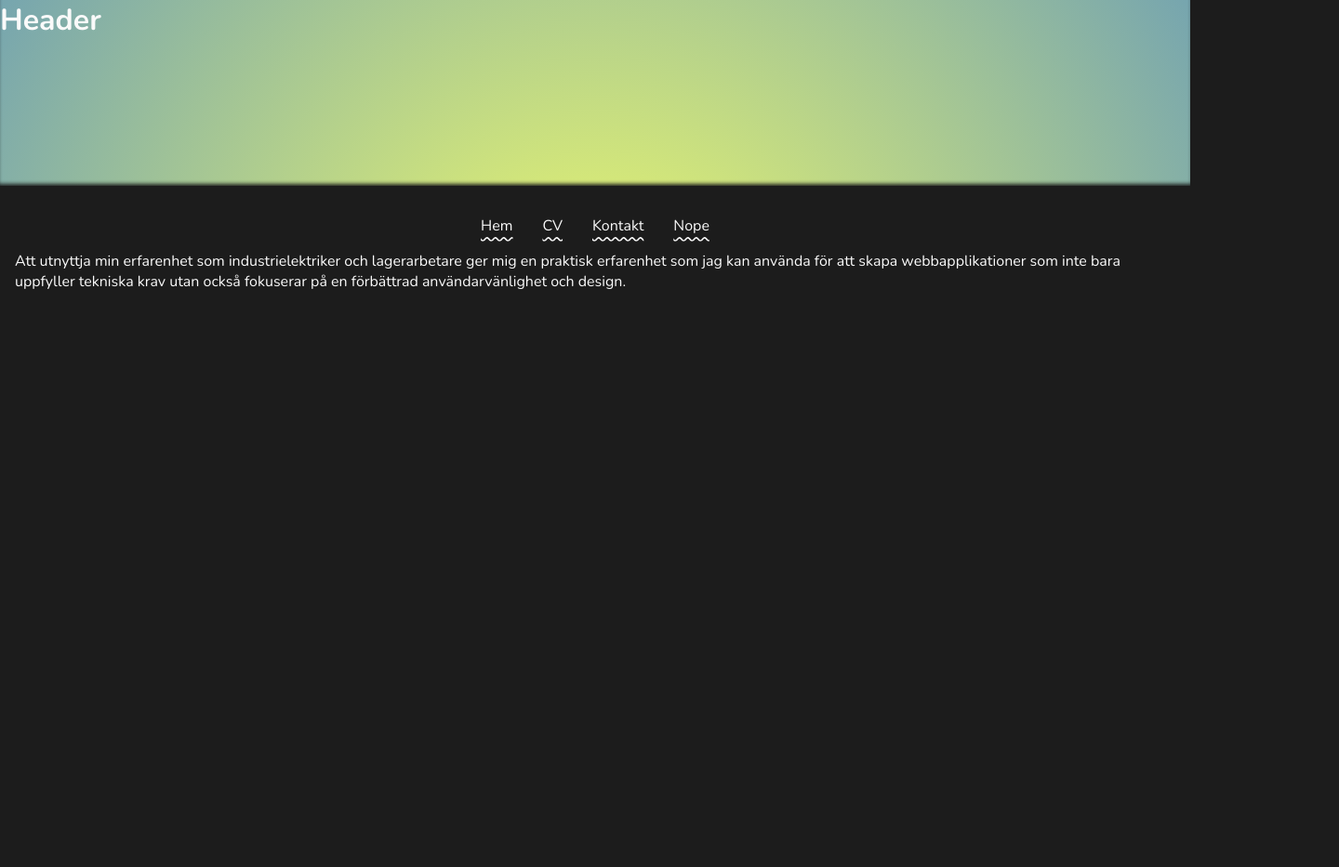
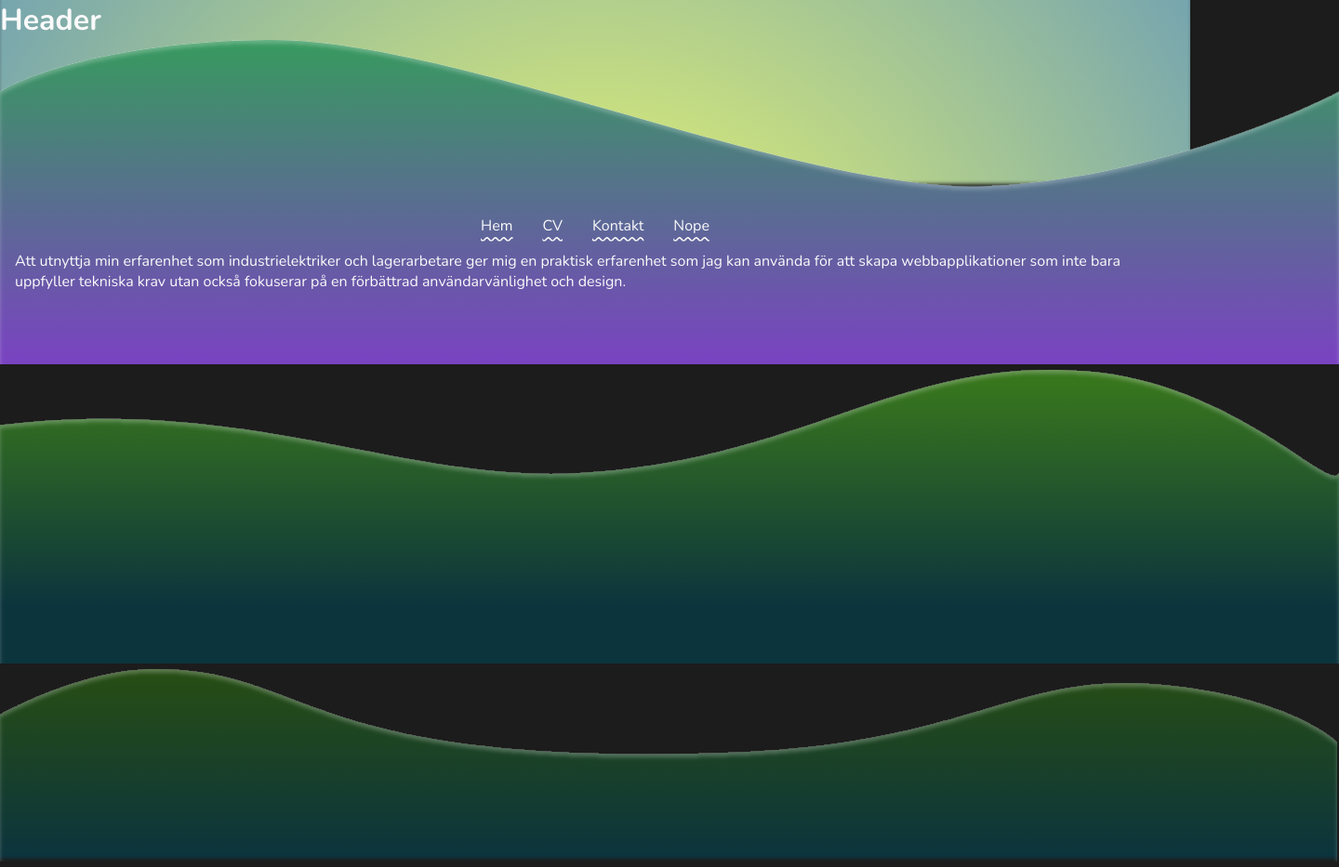
Before and after one commit to coffeetails/portfolio, a React (Vite) app: page / in a window 1280 px wide. Shown: the whole page at 93% size, 1440 px wide, since content can reach past the window. Before the commit the page ends 800 px from the top, so only its background shows below. Built offline with nearby package versions, Linux system fonts and the light colour scheme.

Commit message:
figuring out svgs and react

```diff
--- /dev/null
+++ b/src/routes/root.css
@@ -0,0 +1,34 @@
+
+
+.wave-one {
+    position: absolute;
+    width: 1440px;
+    height: 349px;
+    left: 0px;
+    top: 67px;
+
+    background: linear-gradient(180deg, #379A5E 0%, #7A42C2 100%);
+    box-shadow: inset 0px 4px 4px rgba(255, 255, 255, 0.25);
+}
+
+.wave-two {
+    position: absolute;
+    width: 1440px;
+    height: 316px;
+    left: 0px;
+    top: 100px;
+
+    background: linear-gradient(180deg, #38761D 4.09%, #0C343D 80.34%);
+    box-shadow: inset 0px 4px 4px rgba(255, 255, 255, 0.25);
+}
+
+.wave-three {
+    position: absolute;
+    width: 1438px;
+    height: 207px;
+    left: 0px;
+    top: 209px;
+
+    background: linear-gradient(180deg, #274E13 0%, #0C343D 97%, #1C1C1C 100%);
+    box-shadow: inset 0px 4px 4px rgba(255, 255, 255, 0.25);
+}
--- a/src/routes/root.jsx
+++ b/src/routes/root.jsx
@@ -1,11 +1,62 @@
 import { Outlet, Link } from "react-router-dom";
 // <Outlet /> is where the content will show
+
+import WaveOne from "/wave1.svg";
+import WaveTwo from "/wave2.svg";
+import WaveThree from "/wave3.svg";
 
 export default function Root() {
     return (
         <>
         <header>
-          <h1>Header</h1>
+            <h1>Header</h1>
+            {/* <img src={WaveOne} className="wave-one"/> */}
+            {/* <img src={WaveTwo} className="wave-two"/> */}
+            <svg width="1440" height="349" viewBox="0 0 1440 349" fill="none" xmlns="http://www.w3.org/2000/svg" className="wave-one">
+                <g filter="url(#filter0_i_705_1597)">
+                    <path d="M0 349V55.723C28.6822 37.9142 126.392 1.84192 287.772 0.023148C489.497 -2.25032 857.048 163.713 1056.49 157.461C1216.05 152.459 1378.65 87.5515 1440 55.723V349H0Z" fill="url(#paint0_linear_705_1597)"/>
+                </g>
+                <defs>
+                    <filter id="filter0_i_705_1597" x="0" y="0" width="1440" height="353" filterUnits="userSpaceOnUse" color-interpolation-filters="sRGB">
+                        <feFlood flood-opacity="0" result="BackgroundImageFix"/>
+                        <feBlend mode="normal" in="SourceGraphic" in2="BackgroundImageFix" result="shape"/>
+                        <feColorMatrix in="SourceAlpha" type="matrix" values="0 0 0 0 0 0 0 0 0 0 0 0 0 0 0 0 0 0 127 0" result="hardAlpha"/>
+                        <feOffset dy="4"/>
+                        <feGaussianBlur stdDeviation="2"/>
+                        <feComposite in2="hardAlpha" operator="arithmetic" k2="-1" k3="1"/>
+                        <feColorMatrix type="matrix" values="0 0 0 0 1 0 0 0 0 1 0 0 0 0 1 0 0 0 0.25 0"/>
+                        <feBlend mode="normal" in2="shape" result="effect1_innerShadow_705_1597"/>
+                    </filter>
+                    <linearGradient id="paint0_linear_705_1597" x1="720" y1="0" x2="720" y2="349" gradientUnits="userSpaceOnUse">
+                        <stop stop-color="#379A5E"/>
+                        <stop offset="1" stop-color="#7A42C2"/>
+                    </linearGradient>
+                </defs>
+            </svg>
+            <svg width="1440" height="316" viewBox="0 0 1440 316" fill="none" xmlns="http://www.w3.org/2000/svg" className="wave-two">
+                <g filter="url(#filter0_i_705_1598)">
+                    <path d="M0 316V59.5742C270.428 26.6069 434.419 123.54 627.94 110.808C869.842 94.8924 968.113 -14.3357 1168.37 1.57946C1328.57 14.3116 1432.77 135.249 1440 110.808V316H0Z" fill="url(#paint0_linear_705_1598)"/>
+                </g>
+                <defs>
+                    <filter id="filter0_i_705_1598" x="0" y="0" width="1440" height="320" filterUnits="userSpaceOnUse" color-interpolation-filters="sRGB">
+                        <feFlood flood-opacity="0" result="BackgroundImageFix"/>
+                        <feBlend mode="normal" in="SourceGraphic" in2="BackgroundImageFix" result="shape"/>
+                        <feColorMatrix in="SourceAlpha" type="matrix" values="0 0 0 0 0 0 0 0 0 0 0 0 0 0 0 0 0 0 127 0" result="hardAlpha"/>
+                        <feOffset dy="4"/>
+                        <feGaussianBlur stdDeviation="2"/>
+                        <feComposite in2="hardAlpha" operator="arithmetic" k2="-1" k3="1"/>
+                        <feColorMatrix type="matrix" values="0 0 0 0 1 0 0 0 0 1 0 0 0 0 1 0 0 0 0.25 0"/>
+                        <feBlend mode="normal" in2="shape" result="effect1_innerShadow_705_1598"/>
+                    </filter>
+                    <linearGradient id="paint0_linear_705_1598" x1="720" y1="12.9304" x2="720" y2="316" gradientUnits="userSpaceOnUse">
+                        <stop stop-color="#38761D"/>
+                        <stop offset="0.795" stop-color="#0C343D"/>
+                    </linearGradient>
+                </defs>
+            </svg>
+
+
+            <img src={WaveThree} className="wave-three"/>
         </header>
 
         <main>
@@ -14,7 +65,7 @@ export default function Root() {
                     <li><Link to={`/`}>Hem</Link></li>
                     <li><Link to={`/cv`}>CV</Link></li>
                     <li><Link to={`/connect`}>Kontakt</Link></li>
-                    <li><Link to={`/nopee`}>Nope</Link></li>
+                    <li><Link to={`/nope`}>Nope</Link></li>
                 </ul>
             </nav>
             <Outlet />
```
